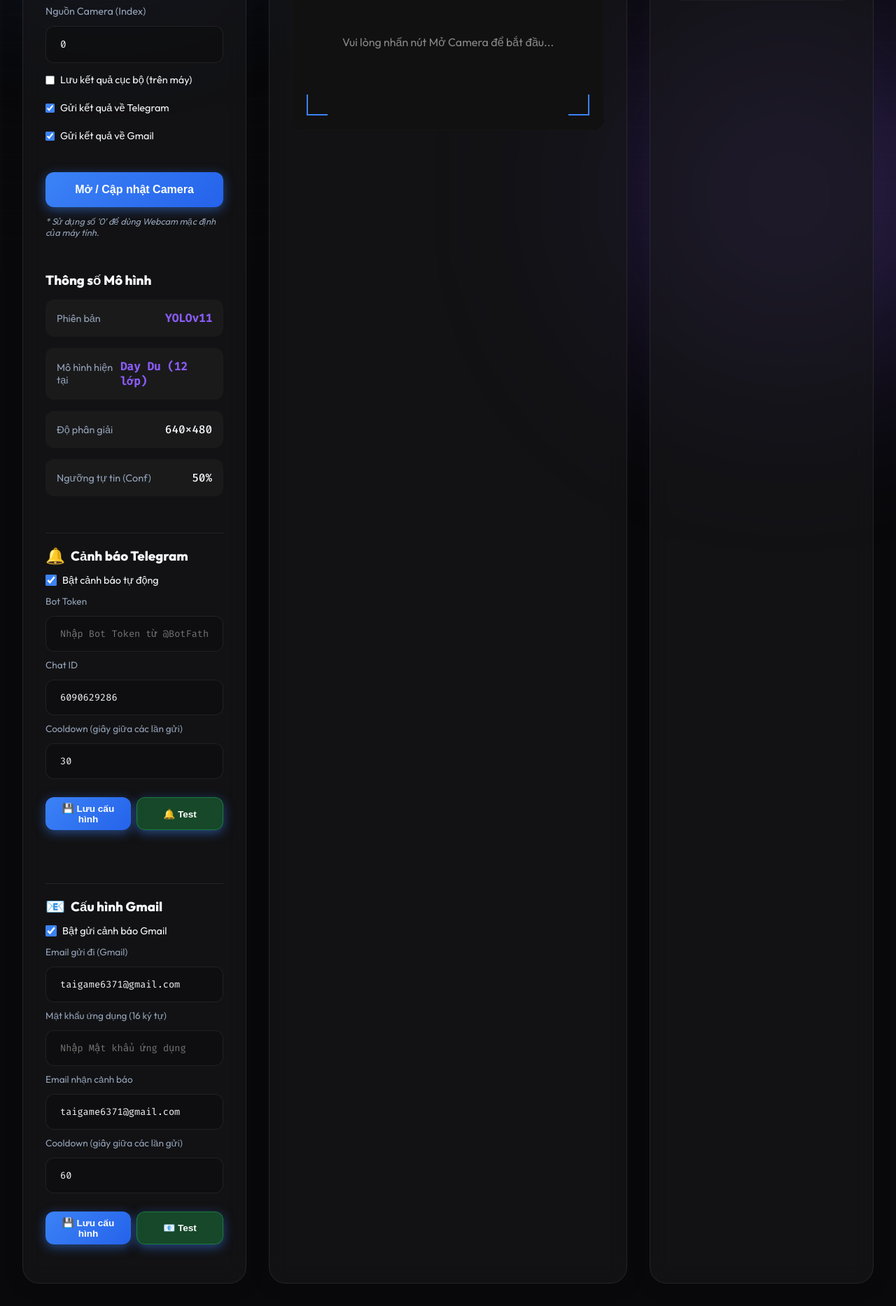
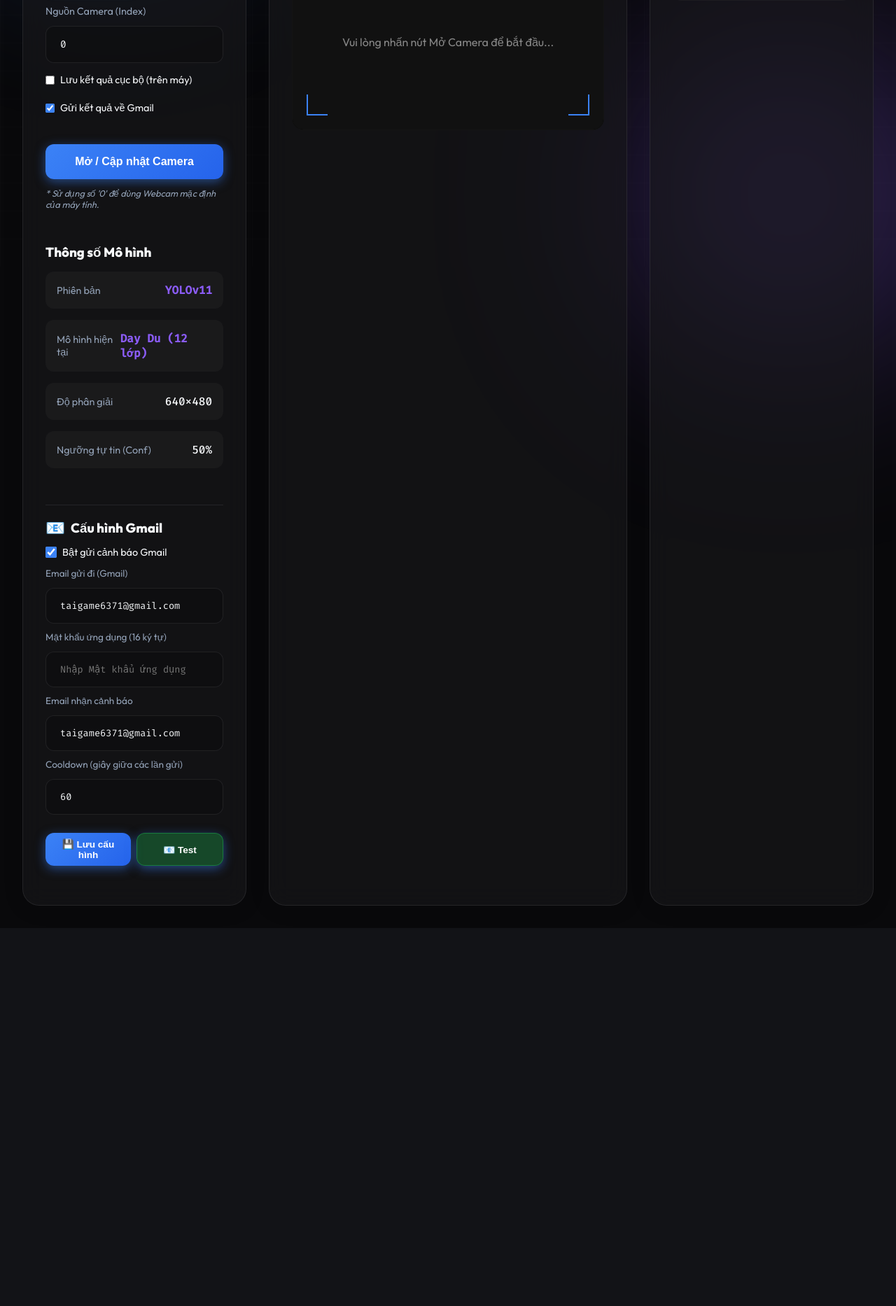
Before and after one commit to kietphuchau-create/yolo_cuoiky, a Flask app: page / in a window 1280 px wide. Shown: the part 419-2285 px from the top of the page at 70% size. After the commit the page ends 1743 px from the top, so only its background shows below. Run offline with Flask 2, Linux system fonts and the light colour scheme; some libraries are stand-ins or nearby versions.

Commit message:
Remove Telegram notifications feature from backend, frontend and documentation

```diff
--- a/backend/app.py
+++ b/backend/app.py
@@ -15,7 +15,6 @@ from routes.camera_routes import camera_bp
 from routes.video_routes import video_bp
 from routes.image_routes import image_bp
 from routes.manage_routes import manage_bp
-from routes.telegram_routes import telegram_bp
 from routes.email_routes import email_bp
 
 # ============================================================
@@ -35,7 +34,6 @@ app.register_blueprint(camera_bp)     # /video_feed, /api/live_status, /update_c
 app.register_blueprint(video_bp)      # /api/upload_video, /api/scan_existing_video, ...
 app.register_blueprint(image_bp)      # /api/scan_image
 app.register_blueprint(manage_bp)     # /api/videos, /uploads/<filename>
-app.register_blueprint(telegram_bp)   # /api/telegram/config, /api/telegram/test
 app.register_blueprint(email_bp)      # /api/email/config, /api/email/test
 
 logger.info("Đã đăng ký tất cả Blueprints thành công!")
--- a/backend/routes/telegram_routes.py
+++ /dev/null
@@ -1,64 +0,0 @@
-# backend/routes/telegram_routes.py
-# Routes: /api/telegram/config (GET, POST), /api/telegram/test (POST)
-
-from flask import Blueprint, request, jsonify
-
-from telegram_notifier import telegram_config, test_telegram_connection
-from config import logger
-
-telegram_bp = Blueprint('telegram', __name__)
-
-
-@telegram_bp.route('/api/telegram/config', methods=['GET'])
-def get_telegram_config():
-    """Lấy cấu hình Telegram hiện tại (ẩn token)."""
-    safe_config = telegram_config.copy()
-    # Ẩn token — chỉ hiện 8 ký tự cuối
-    token = safe_config.get('bot_token', '')
-    if len(token) > 8:
-        safe_config['bot_token_masked'] = '***' + token[-8:]
-    else:
-        safe_config['bot_token_masked'] = token
-    safe_config.pop('bot_token', None)
-
-    return jsonify({"status": "success", "config": safe_config})
-
-
-@telegram_bp.route('/api/telegram/config', methods=['POST'])
-def update_telegram_config():
-    """Cập nhật cấu hình Telegram."""
-    data = request.json
-    if not data:
-        return jsonify({"status": "error", "message": "Dữ liệu không hợp lệ."})
-
-    if 'bot_token' in data:
-        telegram_config['bot_token'] = data['bot_token'].strip()
-    if 'chat_id' in data:
-        telegram_config['chat_id'] = str(data['chat_id']).strip()
-    if 'enabled' in data:
-        telegram_config['enabled'] = bool(data['enabled'])
-    if 'cooldown' in data:
-        cooldown = int(data['cooldown'])
-        telegram_config['cooldown'] = max(5, min(cooldown, 300))  # 5s — 5 phút
-    if 'min_objects' in data:
-        min_obj = int(data['min_objects'])
-        telegram_config['min_objects'] = max(1, min(min_obj, 50))
-
-    logger.info(f"Telegram config updated: enabled={telegram_config['enabled']}, "
-                f"chat_id={telegram_config['chat_id']}, "
-                f"cooldown={telegram_config['cooldown']}s")
-
-    return jsonify({"status": "success", "message": "Đã cập nhật cấu hình Telegram."})
-
-
-@telegram_bp.route('/api/telegram/test', methods=['POST'])
-def test_telegram():
-    """Gửi tin nhắn test để kiểm tra kết nối bot."""
-    if not telegram_config['bot_token'] or not telegram_config['chat_id']:
-        return jsonify({"status": "error", "message": "Chưa nhập Bot Token hoặc Chat ID."})
-
-    success = test_telegram_connection()
-    if success:
-        return jsonify({"status": "success", "message": "Đã gửi tin nhắn test! Kiểm tra Telegram."})
-    else:
-        return jsonify({"status": "error", "message": "Gửi thất bại. Kiểm tra lại Token và Chat ID."})
--- a/frontend/static/js/main.js
+++ b/frontend/static/js/main.js
@@ -101,11 +101,10 @@ document.addEventListener('DOMContentLoaded', () => {
             btn.addEventListener('click', function() {
                 const filename = this.getAttribute('data-filename');
                 const localSaveEnabled = videoSaveToggle ? videoSaveToggle.checked : false;
-                const telegramEnabled = videoTelegramToggle ? videoTelegramToggle.checked : false;
                 const emailEnabled = videoEmailToggle ? videoEmailToggle.checked : false;
 
-                if (!localSaveEnabled && !telegramEnabled && !emailEnabled) {
-                    alert("Vui lòng bật ít nhất một chế độ lưu kết quả (Lưu cục bộ, Telegram hoặc Gmail) ở Tab Quét Video File!");
+                if (!localSaveEnabled && !emailEnabled) {
+                    alert("Vui lòng bật ít nhất một chế độ lưu kết quả (Lưu cục bộ hoặc Gmail) ở Tab Quét Video File!");
                     return;
                 }
 
@@ -168,7 +167,6 @@ document.addEventListener('DOMContentLoaded', () => {
         document.querySelector('.tab-btn[data-target="offline-tab"]').click();
 
         const localSaveEnabled = videoSaveToggle ? videoSaveToggle.checked : false;
-        const telegramEnabled = videoTelegramToggle ? videoTelegramToggle.checked : false;
         const emailEnabled = videoEmailToggle ? videoEmailToggle.checked : false;
 
         btnScanVideo.disabled = true;
@@ -186,7 +184,6 @@ document.addEventListener('DOMContentLoaded', () => {
                 filename: filename,
                 save_dir: saveDirValue,
                 local_save_enabled: localSaveEnabled,
-                telegram_enabled: telegramEnabled,
                 email_enabled: emailEnabled
             })
         })
@@ -564,7 +561,6 @@ document.addEventListener('DOMContentLoaded', () => {
     const statsList = document.getElementById('scan-stats-list');
     const videoSaveToggle = document.getElementById('video-save-toggle');
     const videoSaveOptions = document.getElementById('video-save-options');
-    const videoTelegramToggle = document.getElementById('video-telegram-toggle');
     const videoEmailToggle = document.getElementById('video-email-toggle');
 
     let pollingInterval = null;
@@ -583,7 +579,6 @@ document.addEventListener('DOMContentLoaded', () => {
         }
 
         const localSaveEnabled = videoSaveToggle ? videoSaveToggle.checked : false;
-        const telegramEnabled = videoTelegramToggle ? videoTelegramToggle.checked : false;
         const emailEnabled = videoEmailToggle ? videoEmailToggle.checked : false;
         const saveDirValue = saveDir.value.trim();
 
@@ -592,8 +587,8 @@ document.addEventListener('DOMContentLoaded', () => {
             return;
         }
 
-        if (!localSaveEnabled && !telegramEnabled && !emailEnabled) {
-            alert("Vui lòng chọn ít nhất một chế độ lưu kết quả (Lưu cục bộ, Telegram hoặc Gmail)!");
+        if (!localSaveEnabled && !emailEnabled) {
+            alert("Vui lòng chọn ít nhất một chế độ lưu kết quả (Lưu cục bộ hoặc Gmail)!");
             return;
         }
 
@@ -601,7 +596,7 @@ document.addEventListener('DOMContentLoaded', () => {
         const formData = new FormData();
         formData.append('video', file);
         formData.append('local_save_enabled', localSaveEnabled);
-        formData.append('telegram_enabled', telegramEnabled);
+
         formData.append('email_enabled', emailEnabled);
         formData.append('save_dir', localSaveEnabled ? saveDirValue : '');
 
@@ -886,165 +881,7 @@ document.addEventListener('DOMContentLoaded', () => {
         });
     }
 
-    // ============================================================
-    // 6. Telegram Config
-    // ============================================================
-    const tgEnabled = document.getElementById('tg-enabled');
-    const tgToken = document.getElementById('tg-token');
-    const tgChatId = document.getElementById('tg-chat-id');
-    const tgCooldown = document.getElementById('tg-cooldown');
-    const btnTgSave = document.getElementById('btn-tg-save');
-    const btnTgTest = document.getElementById('btn-tg-test');
-    const tgStatusMsg = document.getElementById('tg-status-msg');
 
-    function showTgStatus(msg, color = 'var(--text-muted)') {
-        if (tgStatusMsg) {
-            tgStatusMsg.innerText = msg;
-            tgStatusMsg.style.color = color;
-            // Tự xóa sau 5 giây
-            setTimeout(() => {
-                if (tgStatusMsg.innerText === msg) {
-                    tgStatusMsg.innerText = '';
-                }
-            }, 5000);
-        }
-    }
-
-    const liveTelegramToggle = document.getElementById('live-telegram-toggle');
-
-    // Load cấu hình Telegram khi trang mở
-    function loadTelegramConfig() {
-        fetch('/api/telegram/config')
-            .then(res => res.json())
-            .then(data => {
-                if (data.status === 'success' && data.config) {
-                    const cfg = data.config;
-                    if (tgEnabled) tgEnabled.checked = cfg.enabled || false;
-                    if (liveTelegramToggle) liveTelegramToggle.checked = cfg.enabled || false;
-                    if (tgChatId) tgChatId.value = cfg.chat_id || '';
-                    if (tgCooldown) tgCooldown.value = cfg.cooldown || 30;
-                    // Token không hiện (đã mask phía server)
-                }
-            })
-            .catch(err => console.error('Lỗi load Telegram config:', err));
-    }
-
-    loadTelegramConfig();
-
-    // Đồng bộ thay đổi từ checkbox Live Telegram
-    if (liveTelegramToggle) {
-        liveTelegramToggle.addEventListener('change', (e) => {
-            const isChecked = e.target.checked;
-            if (tgEnabled) tgEnabled.checked = isChecked;
-
-            // Gọi API lưu trạng thái bật/tắt
-            fetch('/api/telegram/config', {
-                method: 'POST',
-                headers: { 'Content-Type': 'application/json' },
-                body: JSON.stringify({ enabled: isChecked })
-            })
-            .then(res => res.json())
-            .then(data => {
-                if (data.status !== 'success') {
-                    showTgStatus('❌ Không thể lưu trạng thái Telegram', 'var(--danger)');
-                }
-            })
-            .catch(err => console.error('Lỗi cập nhật trạng thái Telegram:', err));
-        });
-    }
-
-    // Đồng bộ thay đổi từ checkbox Telegram Config Panel
-    if (tgEnabled) {
-        tgEnabled.addEventListener('change', (e) => {
-            const isChecked = e.target.checked;
-            if (liveTelegramToggle) liveTelegramToggle.checked = isChecked;
-
-            fetch('/api/telegram/config', {
-                method: 'POST',
-                headers: { 'Content-Type': 'application/json' },
-                body: JSON.stringify({ enabled: isChecked })
-            })
-            .then(res => res.json())
-            .then(data => {
-                if (data.status !== 'success') {
-                    showTgStatus('❌ Không thể lưu trạng thái Telegram', 'var(--danger)');
-                }
-            })
-            .catch(err => console.error('Lỗi cập nhật trạng thái Telegram:', err));
-        });
-    }
-
-    // Lưu cấu hình
-    if (btnTgSave) {
-        btnTgSave.addEventListener('click', () => {
-            const payload = {
-                enabled: tgEnabled ? tgEnabled.checked : false,
-                chat_id: tgChatId ? tgChatId.value.trim() : '',
-                cooldown: tgCooldown ? parseInt(tgCooldown.value) || 30 : 30,
-            };
-
-            // Chỉ gửi token nếu user nhập mới (field không rỗng)
-            if (tgToken && tgToken.value.trim()) {
-                payload.bot_token = tgToken.value.trim();
-            }
-
-            btnTgSave.disabled = true;
-            btnTgSave.innerHTML = '⏳ Đang lưu...';
-
-            fetch('/api/telegram/config', {
-                method: 'POST',
-                headers: { 'Content-Type': 'application/json' },
-                body: JSON.stringify(payload)
-            })
-            .then(res => res.json())
-            .then(data => {
-                btnTgSave.disabled = false;
-                btnTgSave.innerHTML = '💾 Lưu cấu hình';
-
-                if (data.status === 'success') {
-                    showTgStatus('✅ Đã lưu cấu hình!', 'var(--success)');
-                    // Xóa token input sau khi lưu (bảo mật)
-                    if (tgToken) tgToken.value = '';
-                } else {
-                    showTgStatus('❌ ' + data.message, 'var(--danger)');
-                }
-            })
-            .catch(err => {
-                btnTgSave.disabled = false;
-                btnTgSave.innerHTML = '💾 Lưu cấu hình';
-                showTgStatus('❌ Lỗi kết nối server', 'var(--danger)');
-            });
-        });
-    }
-
-    // Test kết nối
-    if (btnTgTest) {
-        btnTgTest.addEventListener('click', () => {
-            btnTgTest.disabled = true;
-            btnTgTest.innerHTML = '⏳ Đang gửi...';
-
-            fetch('/api/telegram/test', {
-                method: 'POST',
-                headers: { 'Content-Type': 'application/json' },
-            })
-            .then(res => res.json())
-            .then(data => {
-                btnTgTest.disabled = false;
-                btnTgTest.innerHTML = '🔔 Test';
-
-                if (data.status === 'success') {
-                    showTgStatus('✅ ' + data.message, 'var(--success)');
-                } else {
-                    showTgStatus('❌ ' + data.message, 'var(--danger)');
-                }
-            })
-            .catch(err => {
-                btnTgTest.disabled = false;
-                btnTgTest.innerHTML = '🔔 Test';
-                showTgStatus('❌ Lỗi kết nối server', 'var(--danger)');
-            });
-        });
-    }
 
     // ============================================================
     // 7. Gmail Config
--- a/frontend/templates/index.html
+++ b/frontend/templates/index.html
@@ -77,10 +77,6 @@
                             </div>
 
                             <label style="display: flex; align-items: center; gap: 8px; cursor: pointer; color: var(--text-main);">
-                                <input type="checkbox" id="live-telegram-toggle" style="accent-color: var(--primary);"> Gửi kết quả về Telegram
-                            </label>
-
-                            <label style="display: flex; align-items: center; gap: 8px; cursor: pointer; color: var(--text-main);">
                                 <input type="checkbox" id="live-email-toggle" style="accent-color: var(--primary);"> Gửi kết quả về Gmail
                             </label>
                         </div>
@@ -117,45 +113,6 @@
                                 <span class="stat-value">50%</span>
                             </li>
                         </ul>
-                    </div>
-
-                    <!-- Telegram Config Panel -->
-                    <div class="control-group" style="margin-top: 20px; border-top: 1px solid rgba(255,255,255,0.08); padding-top: 18px;">
-                        <h3 style="display: flex; align-items: center; gap: 8px; margin-bottom: 12px;">
-                            <span style="font-size: 1.2em;">🔔</span> Cảnh báo Telegram
-                        </h3>
-
-                        <label style="display: flex; align-items: center; gap: 8px; cursor: pointer; color: var(--text-main); margin-bottom: 12px;">
-                            <input type="checkbox" id="tg-enabled" style="accent-color: var(--primary); width: 16px; height: 16px;">
-                            <span>Bật cảnh báo tự động</span>
-                        </label>
-
-                        <div id="tg-config-fields">
-                            <label for="tg-token" style="font-size: 0.85em; color: var(--text-muted);">Bot Token</label>
-                            <div class="input-wrapper" style="margin-bottom: 10px;">
-                                <input type="password" id="tg-token" placeholder="Nhập Bot Token từ @BotFather" style="font-size: 0.85em;">
-                            </div>
-
-                            <label for="tg-chat-id" style="font-size: 0.85em; color: var(--text-muted);">Chat ID</label>
-                            <div class="input-wrapper" style="margin-bottom: 10px;">
-                                <input type="text" id="tg-chat-id" placeholder="Ví dụ: 6090629286" style="font-size: 0.85em;">
-                            </div>
-
-                            <label for="tg-cooldown" style="font-size: 0.85em; color: var(--text-muted);">Cooldown (giây giữa các lần gửi)</label>
-                            <div class="input-wrapper" style="margin-bottom: 10px;">
-                                <input type="number" id="tg-cooldown" value="30" min="5" max="300" style="font-size: 0.85em;">
-                            </div>
-
-                            <div style="display: flex; gap: 8px; margin-top: 8px;">
-                                <button id="btn-tg-save" class="btn-primary" style="flex: 1; font-size: 0.85em; padding: 8px;">
-                                    💾 Lưu cấu hình
-                                </button>
-                                <button id="btn-tg-test" class="btn-primary" style="flex: 1; font-size: 0.85em; padding: 8px; background: rgba(34,197,94,0.3); border: 1px solid rgba(34,197,94,0.4);">
-                                    🔔 Test
-                                </button>
-                            </div>
-                            <p id="tg-status-msg" style="font-size: 0.8em; margin-top: 8px; color: var(--text-muted); min-height: 1.2em;"></p>
-                        </div>
                     </div>
 
                     <!-- Gmail Config Panel -->
@@ -267,10 +224,6 @@
                                     <input type="text" id="save-dir" placeholder="Ví dụ: D:\KetQua" style="font-size: 0.85em;">
                                 </div>
                             </div>
-
-                            <label style="display: flex; align-items: center; gap: 8px; cursor: pointer; color: var(--text-main);">
-                                <input type="checkbox" id="video-telegram-toggle" style="accent-color: var(--primary);"> Gửi kết quả về Telegram
-                            </label>
 
                             <label style="display: flex; align-items: center; gap: 8px; cursor: pointer; color: var(--text-main);">
                                 <input type="checkbox" id="video-email-toggle" style="accent-color: var(--primary);"> Gửi kết quả về Gmail
```
Also changed, not shown: backend/camera.py (+1 -7 lines), backend/routes/video_routes.py (+4 -12 lines), backend/telegram_notifier.py (deleted, +0 -163 lines), README.md.
